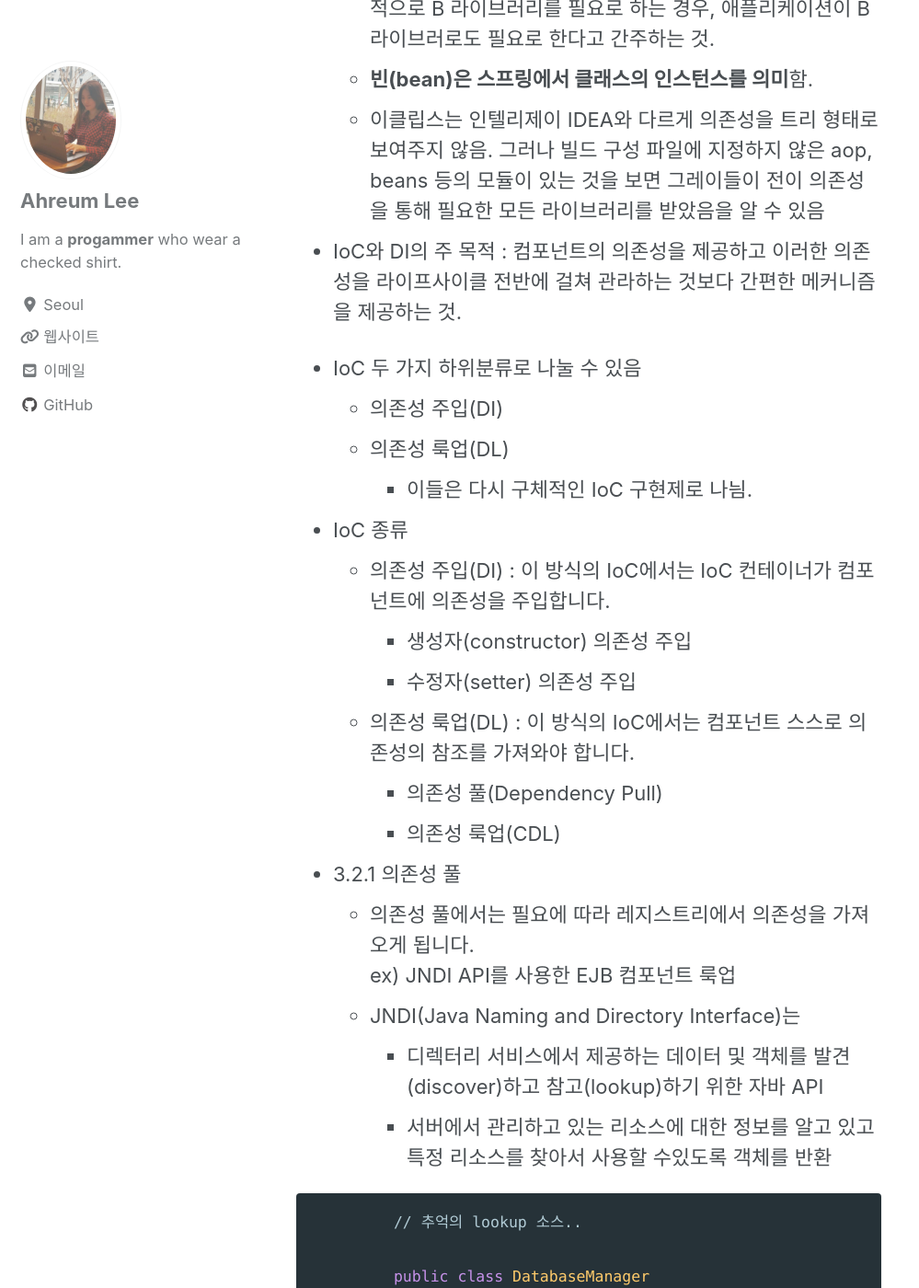
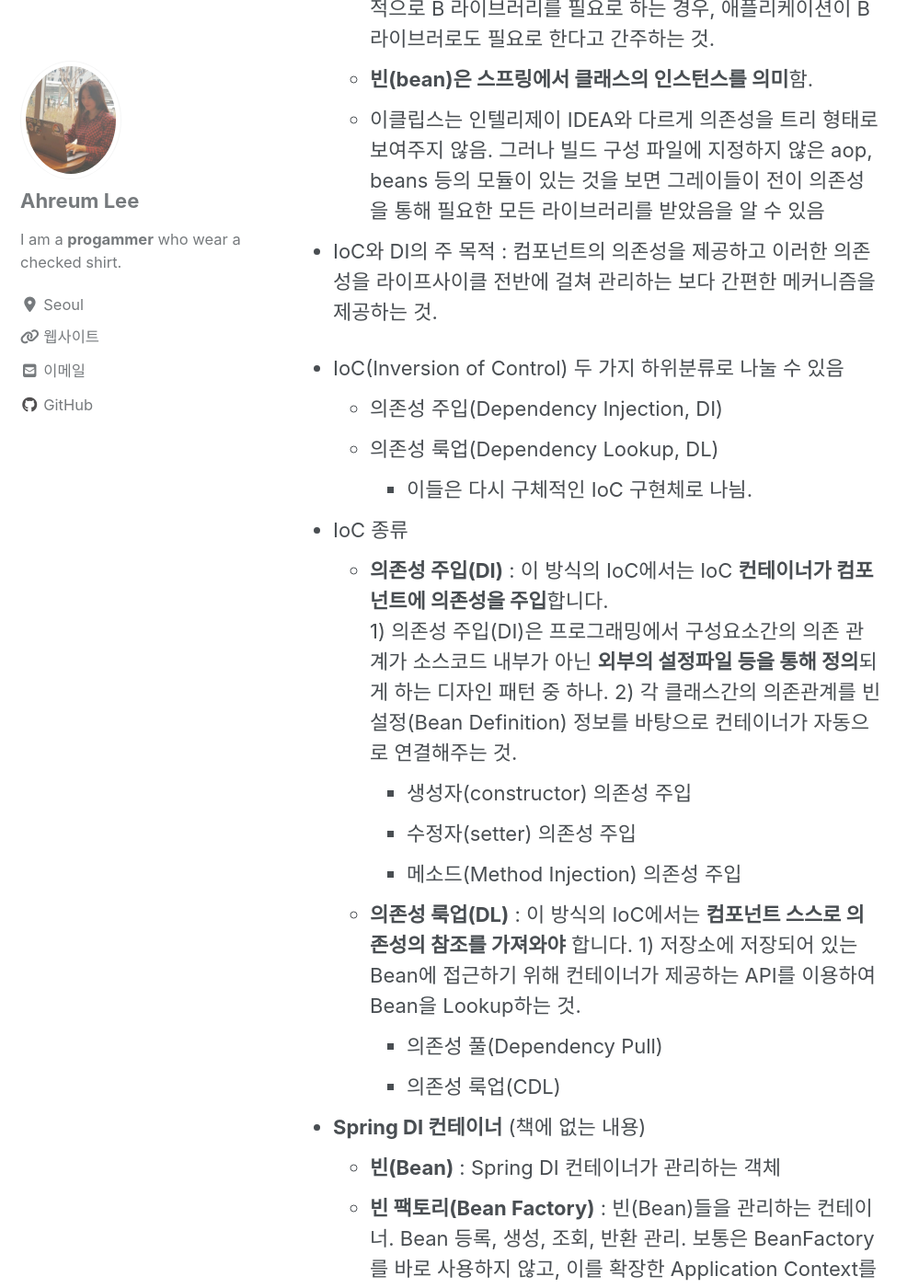
Before and after one commit to boniato/boniato.github.io, a Jekyll site: the page built from _posts/spring/2020-07-07-chapter3_spring_IoC_and_DI.md, in a window 1280 px wide and 1400 px high, scrolled down 1233 px. Shown: the whole window at 92% size, without its empty margins (0-999 px from the left). Built offline with Jekyll 4.4.1, drawn with Linux system fonts in a browser that asks for light colours; cached includes are drawn as plain includes; nearby versions of some CDN libraries; comment, search, counter and statistics services are not loaded; some of the changed text lies outside the part shown.

Commit message:
Update 2020-07-07-chapter3_spring_IoC_and_DI.md

```diff
--- a/_posts/spring/2020-07-07-chapter3_spring_IoC_and_DI.md
+++ b/_posts/spring/2020-07-07-chapter3_spring_IoC_and_DI.md
@@ -19,20 +19,29 @@
   * **빈(bean)은 스프링에서 클래스의 인스턴스를 의미**함.
   * 이클립스는 인텔리제이 IDEA와 다르게 의존성을 트리 형태로 보여주지 않음. 그러나 빌드 구성 파일에 지정하지 않은 aop, beans 등의 모듈이 있는 것을 보면 그레이들이 전이 의존성을 통해 필요한 모든 라이브러리를 받았음을 알 수 있음
 
-* IoC와 DI의 주 목적 : 컴포넌트의 의존성을 제공하고 이러한 의존성을 라이프사이클 전반에 걸쳐 관라하는 것보다 간편한 메커니즘을 제공하는 것.
+* IoC와 DI의 주 목적 : 컴포넌트의 의존성을 제공하고 이러한 의존성을 라이프사이클 전반에 걸쳐 관리하는 보다 간편한 메커니즘을 제공하는 것.
 
-* IoC 두 가지 하위분류로 나눌 수 있음
-  * 의존성 주입(DI)
-  * 의존성 룩업(DL)
-    * 이들은 다시 구체적인 IoC 구현제로 나늼.
+* IoC(Inversion of Control) 두 가지 하위분류로 나눌 수 있음
+  * 의존성 주입(Dependency Injection, DI)
+  * 의존성 룩업(Dependency Lookup, DL)
+    * 이들은 다시 구체적인 IoC 구현체로 나늼.
 
 * IoC 종류
-  * 의존성 주입(DI) : 이 방식의 IoC에서는 IoC 컨테이너가 컴포넌트에 의존성을 주입합니다.
+  * **의존성 주입(DI)** : 이 방식의 IoC에서는 IoC **컨테이너가 컴포넌트에 의존성을 주입**합니다.<br>
+    1) 의존성 주입(DI)은 프로그래밍에서 구성요소간의 의존 관계가 소스코드 내부가 아닌 **외부의 설정파일 등을 통해 정의**되게 하는 디자인 패턴 중 하나.
+    2) 각 클래스간의 의존관계를 빈 설정(Bean Definition) 정보를 바탕으로 컨테이너가 자동으로 연결해주는 것.
     * 생성자(constructor) 의존성 주입
     * 수정자(setter) 의존성 주입
-  * 의존성 룩업(DL) : 이 방식의 IoC에서는 컴포넌트 스스로 의존성의 참조를 가져와야 합니다.
-     * 의존성 풀(Dependency Pull)
-     * 의존성 룩업(CDL)
+    * 메소드(Method Injection) 의존성 주입
+  * **의존성 룩업(DL)** : 이 방식의 IoC에서는 **컴포넌트 스스로 의존성의 참조를 가져와야** 합니다.
+    1) 저장소에 저장되어 있는 Bean에 접근하기 위해 컨테이너가 제공하는 API를 이용하여 Bean을 Lookup하는 것.
+    * 의존성 풀(Dependency Pull)
+    * 의존성 룩업(CDL)
+
+* **Spring DI 컨테이너** (책에 없는 내용)
+  * **빈(Bean)** : Spring DI 컨테이너가 관리하는 객체
+  * **빈 팩토리(Bean Factory)** : 빈(Bean)들을 관리하는 컨테이너. Bean 등록, 생성, 조회, 반환 관리. 보통은 BeanFactory를 바로 사용하지 않고, 이를 확장한 Application Context를 사용.
+  * **어플리케이션 컨텍스트(Application Context)** : 빈 팩토리(Bean Factory)에 여러가지 컨테이너 기능을 추가한 것. Bean 등록, 생성, 조회, 반환 관리.
 
 * 3.2.1 의존성 풀
   * 의존성 풀에서는 필요에 따라 레지스트리에서 의존성을 가져오게 됩니다.<br>
```
